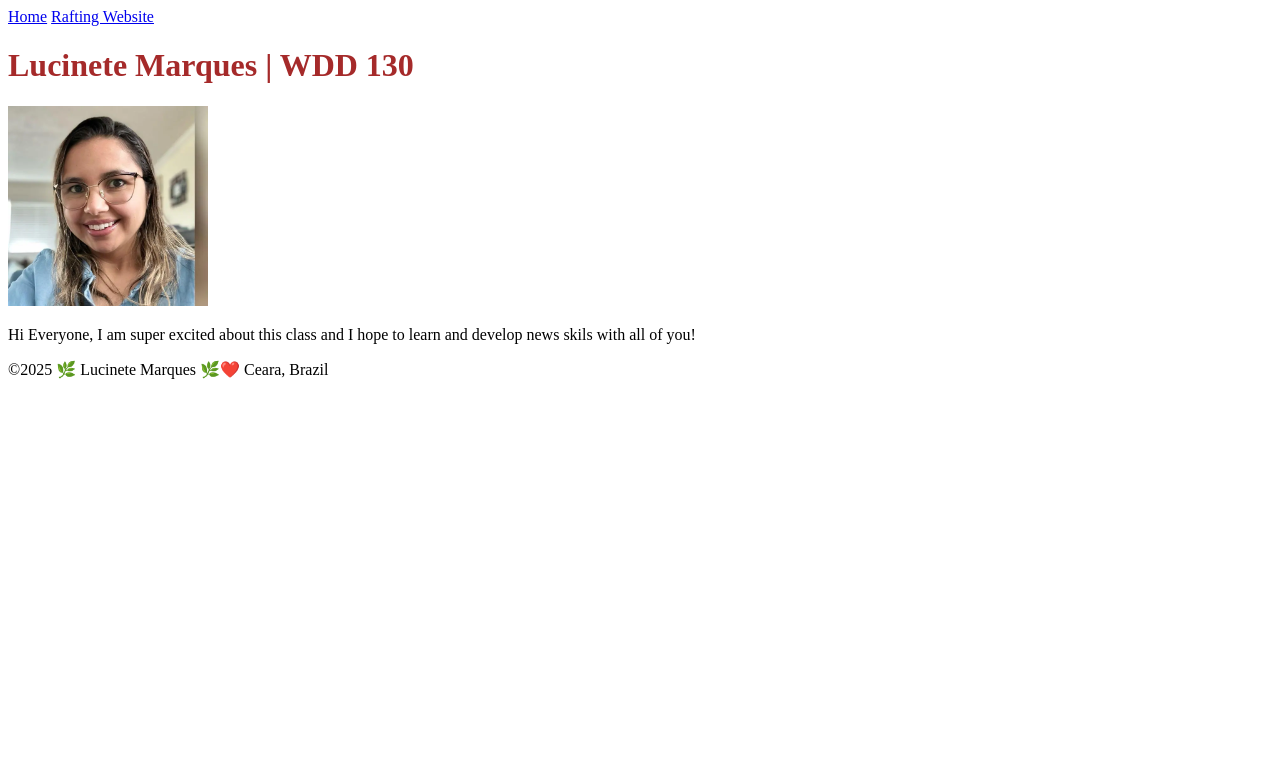
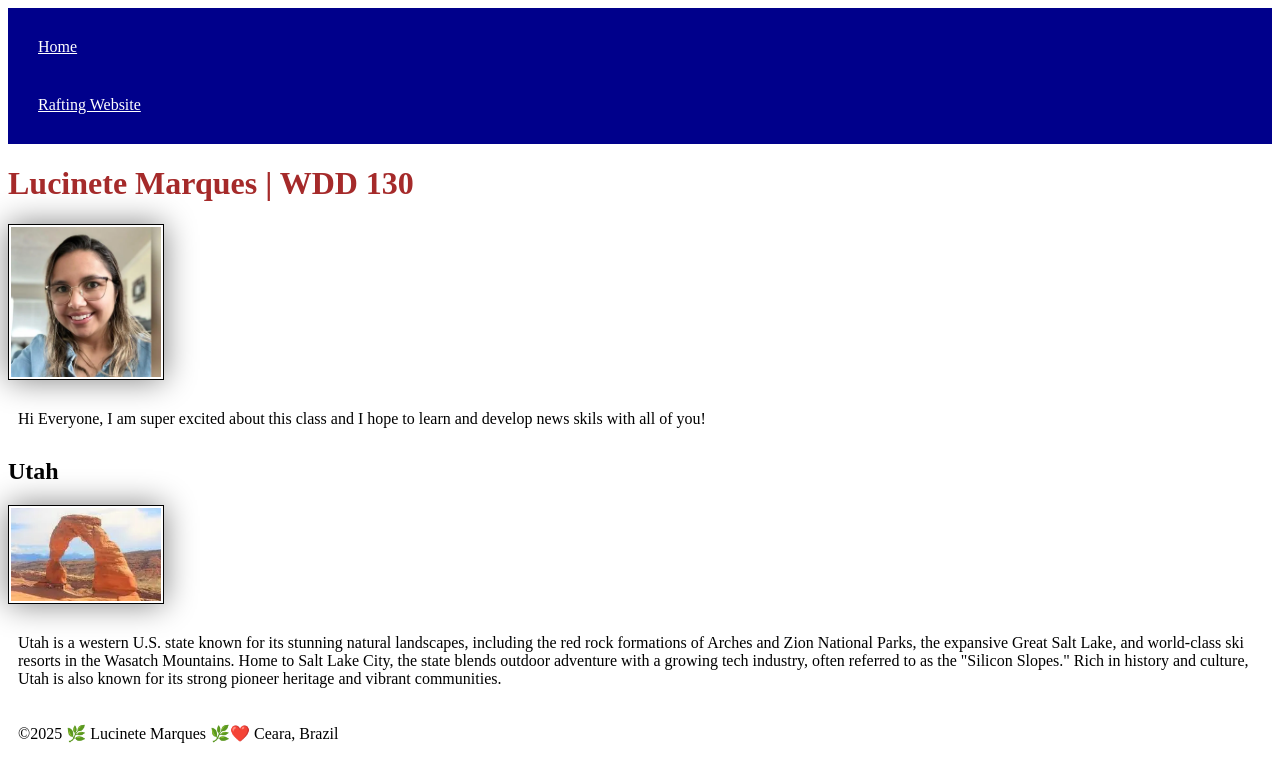
Before and after one commit to luci-marques/wdd130, a plain HTML site: page index.html in a window 1280 px wide. Drawn offline with Linux system fonts and the light colour scheme.

Commit message:
css added

```diff
--- a/index.html
+++ b/index.html
@@ -5,8 +5,10 @@
     <meta charset="utf-8">
     <meta name="viewport" content="width=device-width, initial-scale=1.0">
     <title>Lucinete Marques | WDD 130</title>
+    <meta name="description" content="Hi, I am Luci! I have a passion for technology and systems analysis, which I developed through my studies and hands-on projects. Currently, I am focused on exploring dashboards in powerful tools like Power BI, helping businesses make data-driven decisions. This webpage serves as a hub where I share my insights, projects, and professional journey. Whether you are here to collaborate, connect, or simply learn more about my work, I would love to hear from you!">
+    <meta name="author" content="Lucinete Marques">
+    <link rel="stylesheet" href="styles/styles.css">
 </head>
-
 <body>
     <header>
         <nav>
@@ -22,6 +24,11 @@
             I hope to learn and develop news skils with all of you!
         </p>
     </main>
+    <aside>
+        <h2>Utah</h2>
+        <img src="images/Utah.webp" alt="Utah">
+        <P>Utah is a western U.S. state known for its stunning natural landscapes, including the red rock formations of Arches and Zion National Parks, the expansive Great Salt Lake, and world-class ski resorts in the Wasatch Mountains. Home to Salt Lake City, the state blends outdoor adventure with a growing tech industry, often referred to as the "Silicon Slopes." Rich in history and culture, Utah is also known for its strong pioneer heritage and vibrant communities.</P>
+    </aside>
     <footer>
         <p>&copy;2025 🌿 Lucinete Marques 🌿❤️ Ceara, Brazil</p>
     </footer>
--- /dev/null
+++ b/styles/styles.css
@@ -0,0 +1,22 @@
+nav {
+    background-color: darkblue;
+    padding: 10px;
+}
+nav a {
+    color: white;
+    display: block;
+    padding: 20px;
+}
+h1 {
+    color: darkblue;
+}
+img {
+    width: 150px;
+    height: auto;
+    border: 1px solid black;
+    padding: 2px;
+    box-shadow: 0 0 30px gray;
+}
+p {
+    padding: 10px;
+}
```
Also changed, not shown: images/Utah.webp (added).
